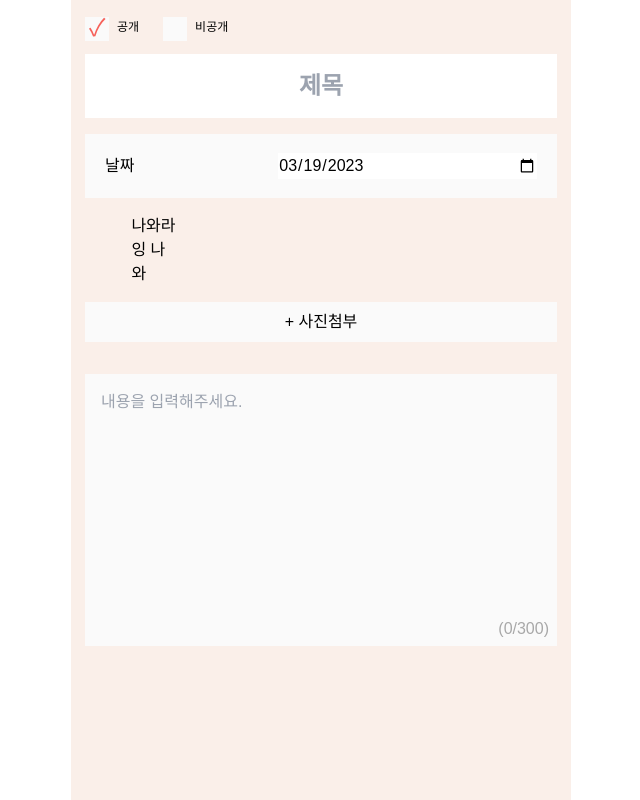
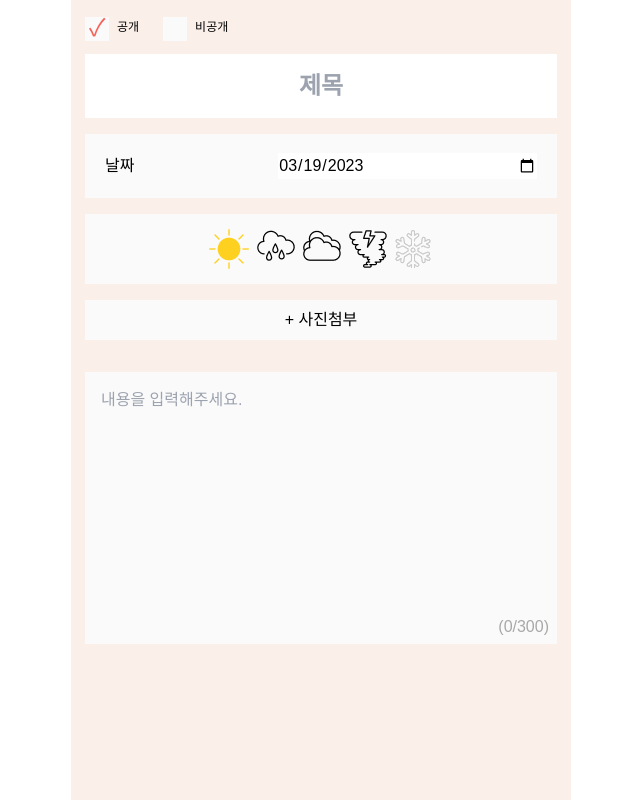
Before and after one commit to copiCat0/withPet-client, a React (Create React App) app in the folder withpet/: page /diary in a window 1280 px wide. Shown: the whole page, without its empty margins (319-959 px from the left). Built offline with nearby package versions, Linux system fonts and the light colour scheme; a web font is replaced by a local one.

Commit message:
되써 되따고

```diff
--- a/withpet/src/components/Diary/WeatherChoose.tsx
+++ b/withpet/src/components/Diary/WeatherChoose.tsx
@@ -4,11 +4,51 @@ import { chooseWeather } from '../../redux/diarySlice'
 import spritesIcon from '../../assets/sprites_icon.png'
 
 const WEATHERS = [
-  { id: 'sunny', position:  '-120px -180px', selectedPosition: '-120px -140px' },
-  { id: 'rainy', position:  '-80px -180px', selectedPosition: '-80px -140px' },
-  { id: 'cloudy', position: '-40px -180px', selectedPosition: '-40px -140px' },
-  { id: 'stormy', position: '0px -180px', selectedPosition: '0px -140px' },
-  { id: 'snowy', position: '-160px -180px', selectedPosition: '-160px -140px' }
+  {
+    id: 'sunny',
+    width: '38px',
+    height: '38px',
+    selectedWidth: '40px',
+    selectedHeight: '40px',
+    position: '-125px -147px',
+    selectedPosition: '-124px -104px',
+  },
+  {
+    id: 'rainy',
+    width: '38px',
+    height: '38px',
+    selectedWidth: '40px',
+    selectedHeight: '40px',
+    position: '-84px -150px',
+    selectedPosition: '-83px -108px',
+  },
+  {
+    id: 'cloudy',
+    width: '38px',
+    height: '38px',
+    selectedWidth: '40px',
+    selectedHeight: '40px',
+    position: '-43px -151px',
+    selectedPosition: '-42px -109px',
+  },
+  {
+    id: 'stormy',
+    width: '38px',
+    height: '38px',
+    selectedWidth: '40px',
+    selectedHeight: '40px',
+    position: '-2px -148px',
+    selectedPosition: '-1px -105px',
+  },
+  {
+    id: 'snowy',
+    width: '38px',
+    height: '38px',
+    selectedWidth: '40px',
+    selectedHeight: '40px',
+    position: '-167px -146px',
+    selectedPosition: '-167px -104px',
+  },
 ]
 
 const WeatherChoose: React.FC = () => {
@@ -22,11 +62,11 @@ const WeatherChoose: React.FC = () => {
 
   return (
     <>
-      <div className="flex justify-center items-center h-full">
-        {WEATHERS.map((weather) => (
+      <div className="flex justify-center gap-[8px] items-center w-full h-[70px] bg-Gray-100">
+        {WEATHERS.map(weather => (
           <div
             key={weather.id}
-            className={`w-1/5 h-full ${
+            className={`w-[40px] h-[40px] gap-[10px]${
               selectedWeather === weather.id
                 ? 'bg-cover bg-no-repeat bg-center cursor-pointer'
                 : 'cursor-pointer'
@@ -37,11 +77,21 @@ const WeatherChoose: React.FC = () => {
                 selectedWeather === weather.id
                   ? weather.selectedPosition
                   : weather.position
+              }`,
+              width: `${
+                selectedWeather === weather.id
+                  ? weather.selectedWidth
+                  : weather.width
+              }`,
+              height: `${
+                selectedWeather === weather.id
+                  ? weather.selectedHeight
+                  : weather.height
               }`
             }}
             onClick={() => handleWeatherSelect(weather.id)}
           />
-        ))}나와라잉 나와
+        ))}
       </div>
     </>
   )
```
Also changed, not shown: withpet/src/assets/sprites_icon.png.
